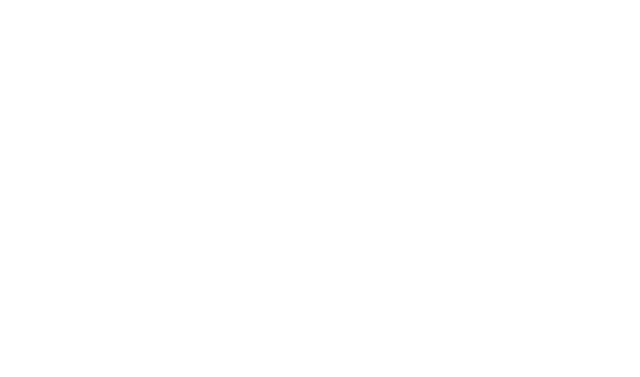
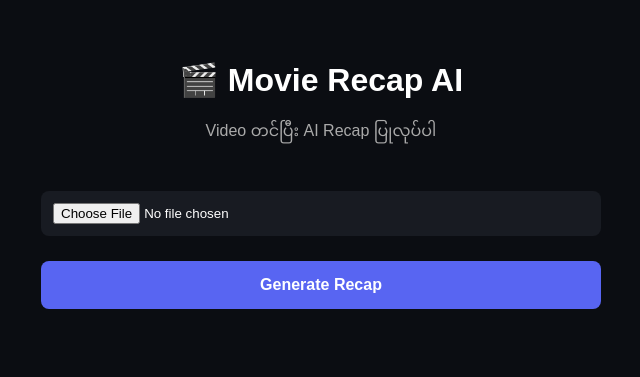
Before and after one commit to tun2131648-cell/Movie-recap-ai-tool-, a website: page index.html in a window 1280 px wide. Shown: the whole page, without its empty margins (319-959 px from the left). Drawn offline with Linux system fonts and the light colour scheme.

Commit message:
Update index.html

```diff
--- a/index.html
+++ b/index.html
@@ -1,3 +1,84 @@
+<!DOCTYPE html>
+<html lang="my">
+<head>
+  <meta charset="UTF-8">
+  <meta name="viewport" content="width=device-width, initial-scale=1.0">
+  <title>Movie Recap AI</title>
+
+  <style>
+    * {
+      box-sizing: border-box;
+    }
+
+    body {
+      margin: 0;
+      font-family: Arial, sans-serif;
+      background: #0b0d12;
+      color: white;
+      text-align: center;
+    }
+
+    .container {
+      max-width: 600px;
+      margin: auto;
+      padding: 40px 20px;
+    }
+
+    h1 {
+      margin-bottom: 10px;
+    }
+
+    p {
+      color: #aaa;
+    }
+
+    input {
+      width: 100%;
+      margin: 25px 0;
+      padding: 12px;
+      background: #181b22;
+      color: white;
+      border-radius: 8px;
+    }
+
+    button {
+      width: 100%;
+      padding: 15px;
+      border: none;
+      border-radius: 8px;
+      background: #5865f2;
+      color: white;
+      font-size: 16px;
+      font-weight: bold;
+      cursor: pointer;
+    }
+
+    button:active {
+      opacity: 0.8;
+    }
+
+    #status {
+      margin-top: 25px;
+      line-height: 1.6;
+    }
+  </style>
+</head>
+
+<body>
+
+  <div class="container">
+    <h1>🎬 Movie Recap AI</h1>
+    <p>Video တင်ပြီး AI Recap ပြုလုပ်ပါ</p>
+
+    <input type="file" id="videoFile" accept="video/*">
+
+    <button onclick="uploadVideo()">
+      Generate Recap
+    </button>
+
+    <div id="status"></div>
+  </div>
+
   <script>
     async function uploadVideo() {
       const file = document.getElementById("videoFile").files[0];
@@ -29,9 +110,13 @@ async function uploadVideo() {
         } else {
           status.innerText = "❌ " + (data.error || "Upload failed");
         }
+
       } catch (error) {
         status.innerText = "❌ Server ချိတ်ဆက်မရပါ";
         console.error(error);
       }
     }
   </script>
+
+</body>
+</html>
```
Lines whose indentation alone changed are shown as unchanged.
